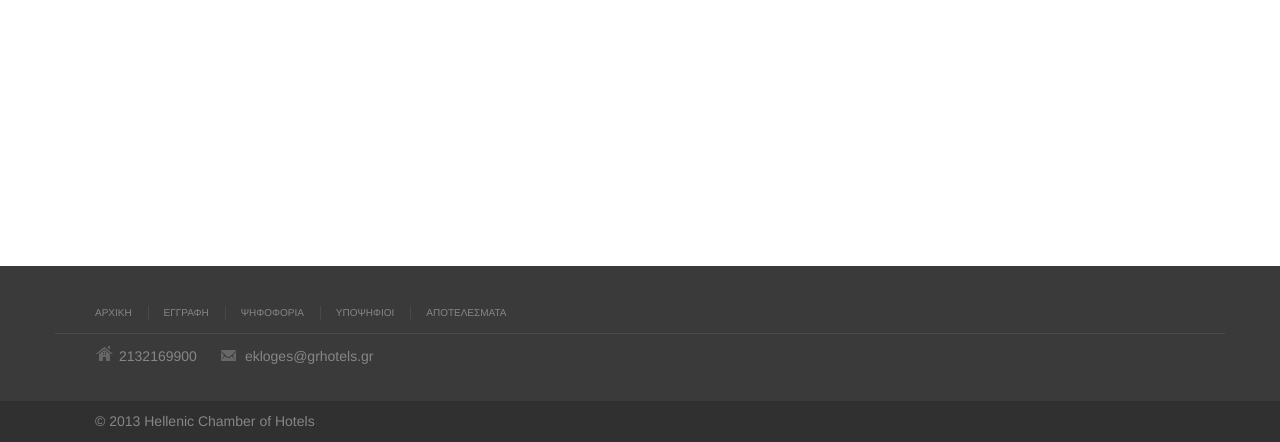
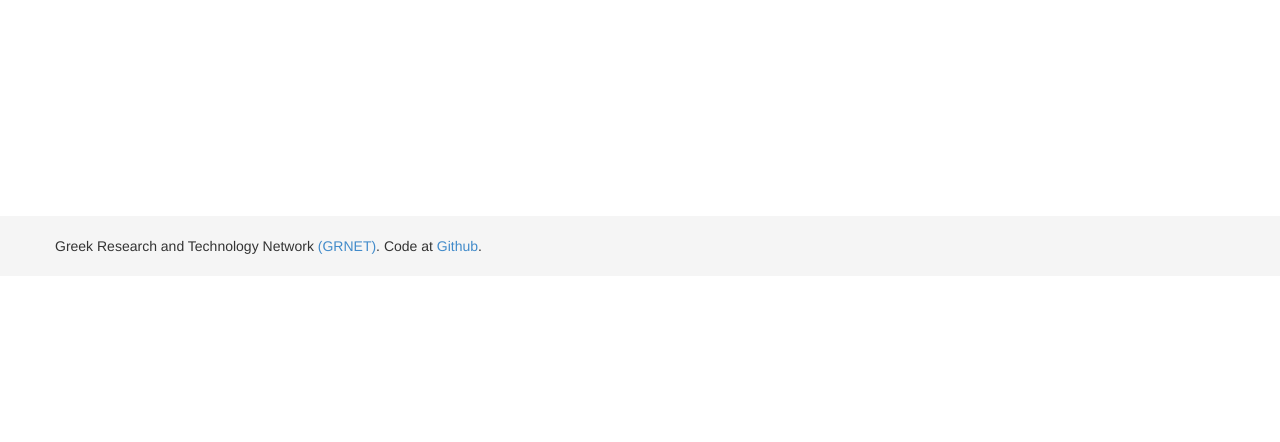
Before and after one commit to grnet/hch-roll, a Django app: template roll/templates/roll/base.html in a window 1280 px wide. Shown: the part 364-806 px from the top of the page. After the commit the page ends 618 px from the top, so only its background shows below. Run offline with Django 3.2, Linux system fonts and the light colour scheme; the template is opened without the code that fills it, so the values that code supplies are empty.

Commit message:
bring back original footer

```diff
--- a/roll/static/roll/css/roll.css
+++ b/roll/static/roll/css/roll.css
@@ -16,8 +16,13 @@ body {
 }
 
 /* Set the fixed height of the footer here */
-#push {
+#push,
+#footer {
     height: 60px;
+}
+
+#footer {
+    background-color: #f5f5f5;
 }
 
 /* Lastly, apply responsive CSS fixes as necessary */
@@ -204,146 +209,3 @@ Not required for template or sticky footer method.
     display: none;
     width: 100%;
 }
-
-/* ---------------------------------------------------------------------- */
-/*	Footer                                                            */
-/* ---------------------------------------------------------------------- */
-
-#footer {
-    background: #3a3a3a;
-    color: #868686;
-    margin-top: 50px;
-    padding: 35px 0 30px;
-    position: relative;
-}
-
-.not-ie #footer:before {
-    background: #fff;
-    content: '';
-    left: 50%;
-    display: block;
-    height: 15px;
-    margin: 0 0 0 -7.5px;
-    -webkit-transform: rotate(45deg);
-    -moz-transform: rotate(45deg);
-    -ms-transform: rotate(45deg);
-    -o-transform: rotate(45deg);
-    transform: rotate(45deg);
-    position: absolute;
-    top: -8px;
-    width: 15px;
-}
-
-x:-o-prefocus, .not-ie #footer:before { display: none; } /* Fix for Opera */
-
-#footer, #footer a, #footer-bottom, #footer-bottom a { color: #868686; }
-
-#footer a:hover, #footer-bottom a:hover { color: #bf1e2e; }
-
-#footer .title {
-    border-bottom: 1px solid #4b4b4b;
-    display: block;
-    font-size: 10px;
-    margin: 0 0 12px;
-    padding: 0 0 12px;
-    text-transform: uppercase;
-}
-
-/* ---------------------------------------------------------------------- */
-/*	Footer Bottom                                                     */
-/* ---------------------------------------------------------------------- */
-
-#footer-bottom {
-    background: #303030;
-    line-height: 17px;
-    padding: 12px 0;
-}
-
-#footer-bottom ul { margin: 0; }
-
-#footer-bottom li {
-    float: left;
-    list-style: none;
-    margin: 0;
-}
-
-#footer-bottom li:first-child { margin-right: 15px; }
-
-#footer-bottom li a {
-    border-left: 1px solid #484848;
-    display: block;
-    padding: 0 15px;
-}
-
-#footer-bottom li:first-child a {
-    border-left: none;
-    padding-left: 0;
-}
-
-#footer-bottom li:last-child a { padding-right: 0; }
-
-/* -------------------------------------------------- */
-/*	Footer Navigation                             */
-/* -------------------------------------------------- */
-
-#footer-nav {
-    border-bottom: 1px solid #4b4b4b;
-    margin: 0 0 12px;
-    padding: 0 0 12px;
-}
-
-#footer-nav ul { margin: 0; }
-
-#footer-nav li {
-    background: none;
-    border: none;
-    display: inline-block;
-    list-style: none;
-    margin: 0 -3px 0 0;
-}
-
-.ie7 #footer-nav li { display: inline; }
-
-#footer-nav li a {
-    border-left: 1px solid #484848;
-    font-size: 10px;
-    display: block;
-    padding: 0 15px;
-    text-transform: uppercase;
-}
-
-#footer-nav li:first-child a {
-    border-left: none;
-    padding-left: 0;
-}
-
-#footer-nav li:last-child a { padding-right: 0; }
-
-	/* -------------------------------------------------- */
-	/*	Contact Info
-	/* -------------------------------------------------- */
-
-#footer .contact-info {}
-
-.contact-info { margin: 0; }
-
-.contact-info li {
-    float: left;
-    list-style: none;
-    margin: 0 0 5px 24px;
-    padding: 0 0 0 24px;
-}
-
-.contact-info li:first-child { margin-left: 0; }
-
-.contact-info .address {
-    background: url(../img/icon-address.png) no-repeat 0 0;
-}
-
-.contact-info .phone {
-    background: url(../img/icon-phone.png) no-repeat 0 1px;
-}
-
-.contact-info .email {
-    background: url(../img/icon-email-2.png) no-repeat 0 4px;
-}
--- a/roll/templates/roll/base.html
+++ b/roll/templates/roll/base.html
@@ -26,39 +26,15 @@
   </div>
   {% endblock main %}
 
-  <footer id="footer" class="clearfix">
+  <div id="footer">
     <div class="container">
-      <div class='three-fourth'>
-        <nav id='footer-nav' class="clearfix">
-          <ul>
-            <li><a href='https://ekloges.grhotels.gr/index.html'>ΑΡΧΙΚΗ</a></li>
-            <li>
-              <a href='https://ekloges.grhotels.gr/register.html'>ΕΓΓΡΑΦΗ</a>
-            </li>
-            <li><a href='https://ekloges.grhotels.gr/voting.html'>ΨΗΦΟΦΟΡΙΑ</a>
-            </li>
-            <li>
-              <a href='https://ekloges.grhotels.gr/candidates.html'>
-                ΥΠΟΨΗΦΙΟΙ</a>
-            </li>
-            <li><a href='#'>ΑΠΟΤΕΛΕΣΜΑΤΑ</a></li>
-          </ul>
-        </nav>
-        <ul class='contact-info'>
-          <li class='address'>2132169900</li>
-          <li class='email'>
-            <a href='mailto:ekloges@grhotels.gr'>ekloges@grhotels.gr</a></li>
-        </ul>
-      </div>
+      <p class="muted credit">
+        Greek Research and Technology Network
+        <a href="http://www.grnet.gr">(GRNET)</a>. Code at
+        <a href="https://github.com/grnet/hch-roll/">Github</a>.
+      </p>
     </div>
-  </footer><!-- end #footer -->
-  <footer id="footer-bottom" class='clearfix'>
-    <div class="container">
-      <ul>
-        <li>&copy; 2013 Hellenic Chamber of Hotels </li>
-      </ul>
-    </div>
-  </footer><!-- end #footer-bottom -->
+  </div>
 
   <script src="{% static 'roll/js/jquery-1.10.2.min.js' %}"></script>
   <script src="{% static 'roll/js/bootstrap.min.js' %}"></script>
```
Also changed, not shown: roll/static/roll/img/XEE_logo.png (deleted), roll/static/roll/img/icon-address.png (deleted), roll/static/roll/img/icon-email-2.png (deleted).
